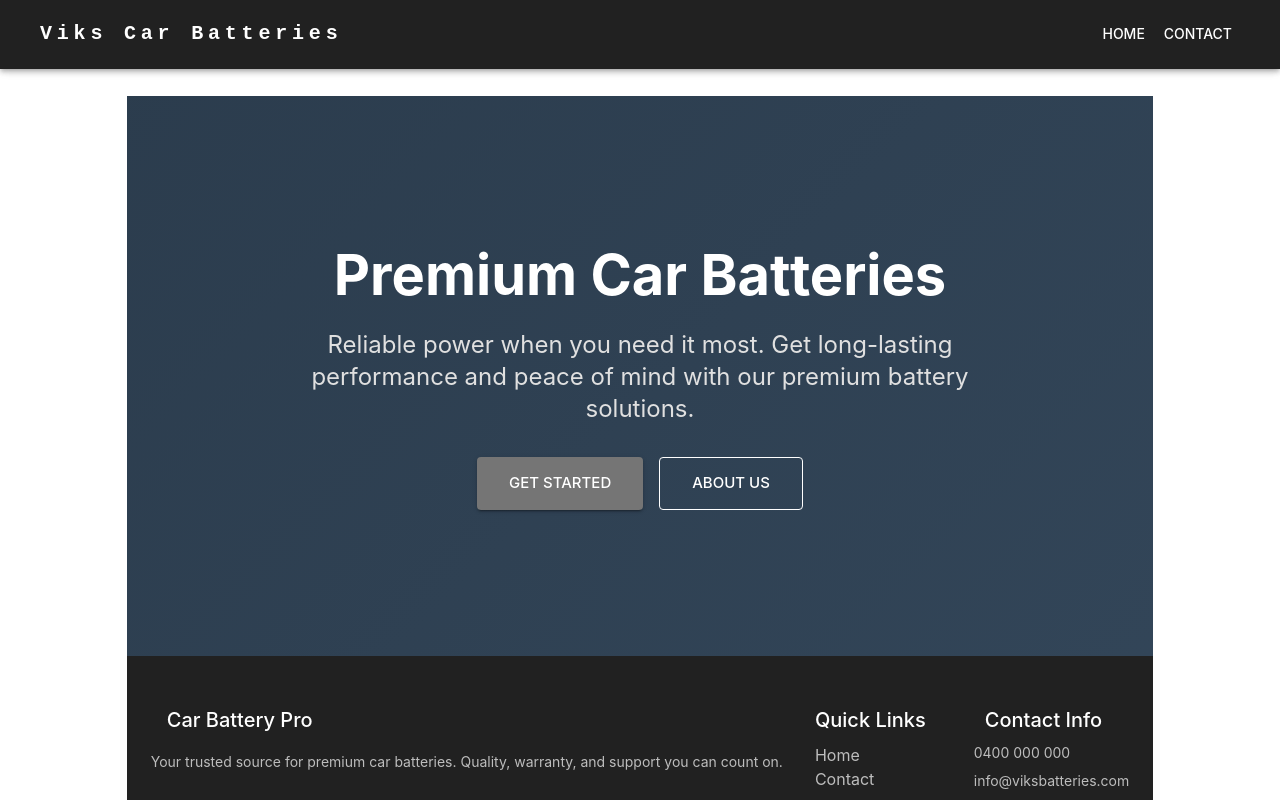
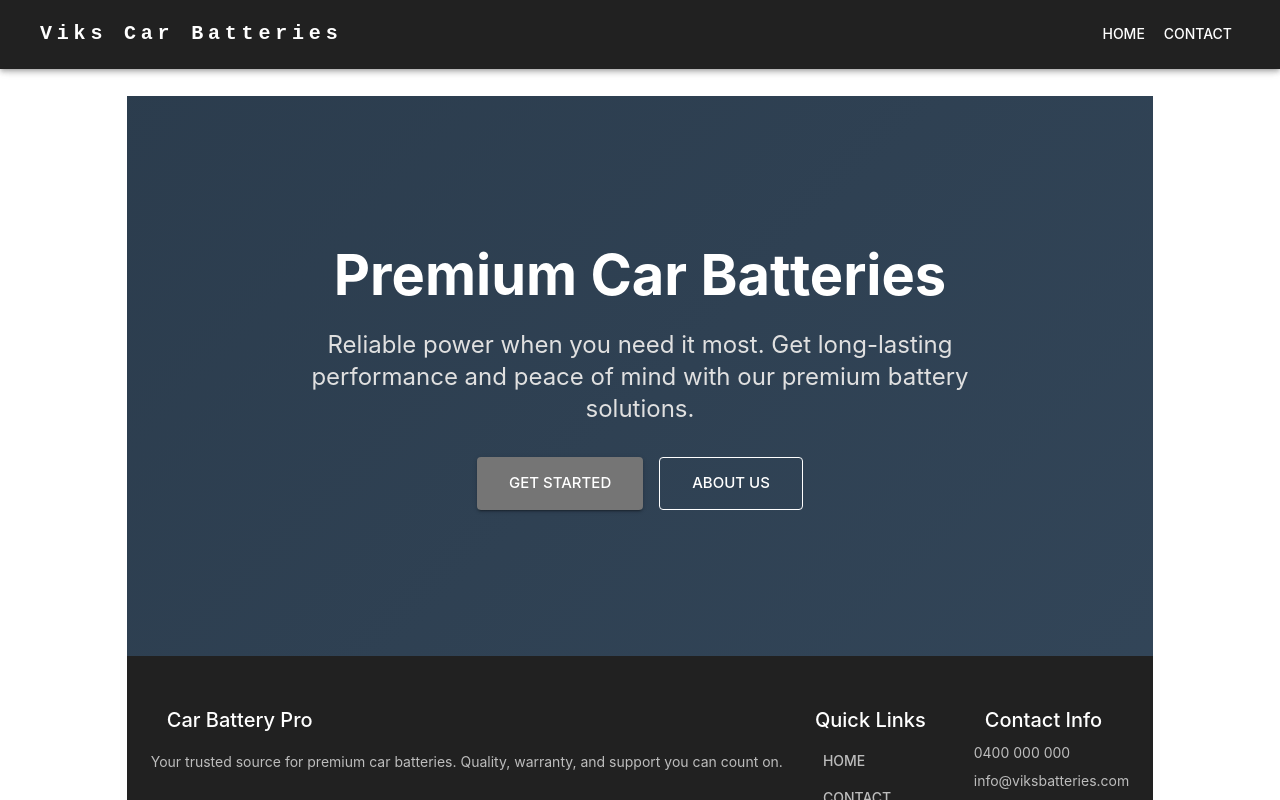
Before and after one commit to unoriginalNameCS/Viks, a React (Vite) app in the folder frontend/: page /#/ in a window 1280 px wide. Shown: the top 800 px of the page. Built offline with nearby package versions, Linux system fonts and the light colour scheme; some icons are missing.

Commit message:
Adjusted footer links

```diff
--- a/frontend/src/components/Footer.jsx
+++ b/frontend/src/components/Footer.jsx
@@ -1,4 +1,4 @@
-import { Box, Container, Grid, Typography, Link } from '@mui/material'
+import { Box, Container, Grid, Typography, Button } from '@mui/material'
 import BatteryChargingFullIcon from '@mui/icons-material/BatteryChargingFull'
 import EmailIcon from '@mui/icons-material/Email'
 import PhoneIcon from '@mui/icons-material/Phone'
@@ -7,6 +7,10 @@ import { useNavigate } from 'react-router-dom'
 
 export default function Footer() {
   const navigate = useNavigate()
+
+  const handleNavigate = path => {
+    navigate(path)
+  }
 
   return (
     <Box
@@ -35,26 +39,18 @@ export default function Footer() {
             <Typography variant="h6" gutterBottom>
               Quick Links
             </Typography>
-            <Link
-              component="button"
-              onClick={() => navigate('/')}
-              color="grey.400"
-              underline="hover"
-              display="block"
-              sx={{ cursor: 'pointer', textAlign: 'left' }}
+            <Button
+              onClick={() => handleNavigate('/')}
+              sx={{ color: 'grey.400', display: 'block', textAlign: 'left' }}
             >
               Home
-            </Link>
-            <Link
-              component="button"
-              onClick={() => navigate('/contact')}
-              color="grey.400"
-              underline="hover"
-              display="block"
-              sx={{ cursor: 'pointer', textAlign: 'left' }}
+            </Button>
+            <Button
+              onClick={() => handleNavigate('/contact')}
+              sx={{ color: 'grey.400', display: 'block', textAlign: 'left' }}
             >
               Contact
-            </Link>
+            </Button>
           </Grid>
 
           <Grid item xs={12} md={4}>
```
